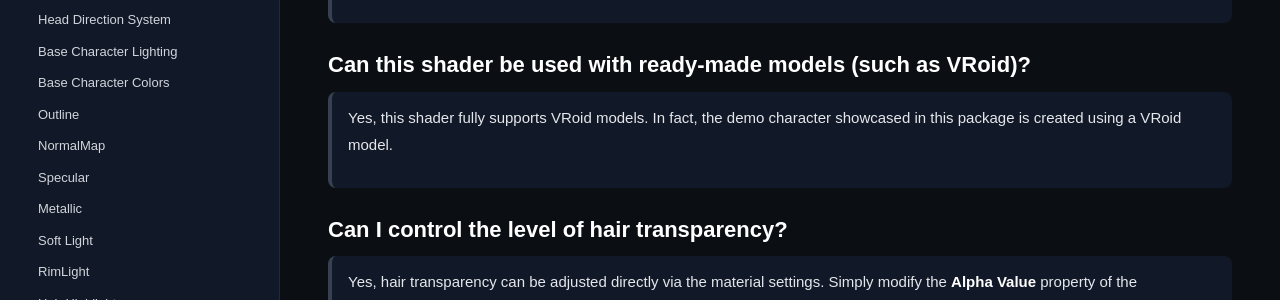
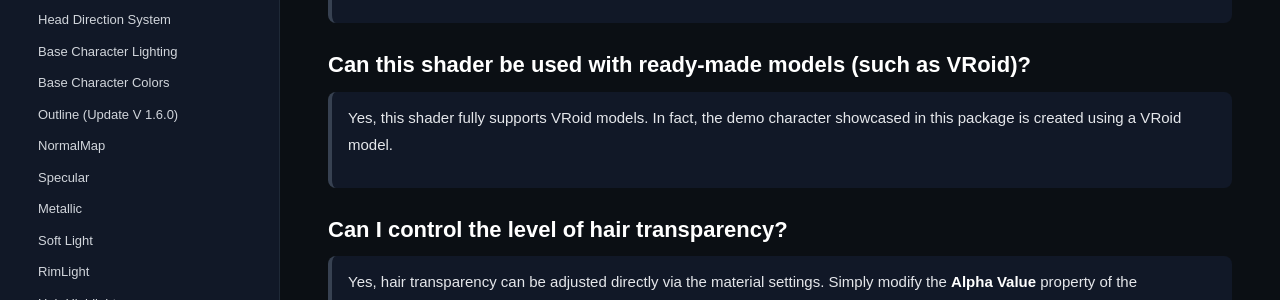
Before and after one commit to zlz-studio/zlz-studio.github.io, a Jekyll site: the page built from faq/index.md, in a window 1280 px wide. Shown: the part 396-696 px from the top of the page. Built offline with Jekyll 4.4.1, drawn with Linux system fonts in a browser that asks for light colours.

Commit message:
Update sidebar.html

```diff
--- a/_includes/sidebar.html
+++ b/_includes/sidebar.html
@@ -62,7 +62,7 @@
 
 <a href="{{ '/features/Outline/' | relative_url }}"
    class="{% if page.url contains '/features/Outline/' %}active{% endif %}">
-   Outline
+   Outline (Update V 1.6.0)
 </a>
 
 <a href="{{ '/features/NormalMap/' | relative_url }}"
```
